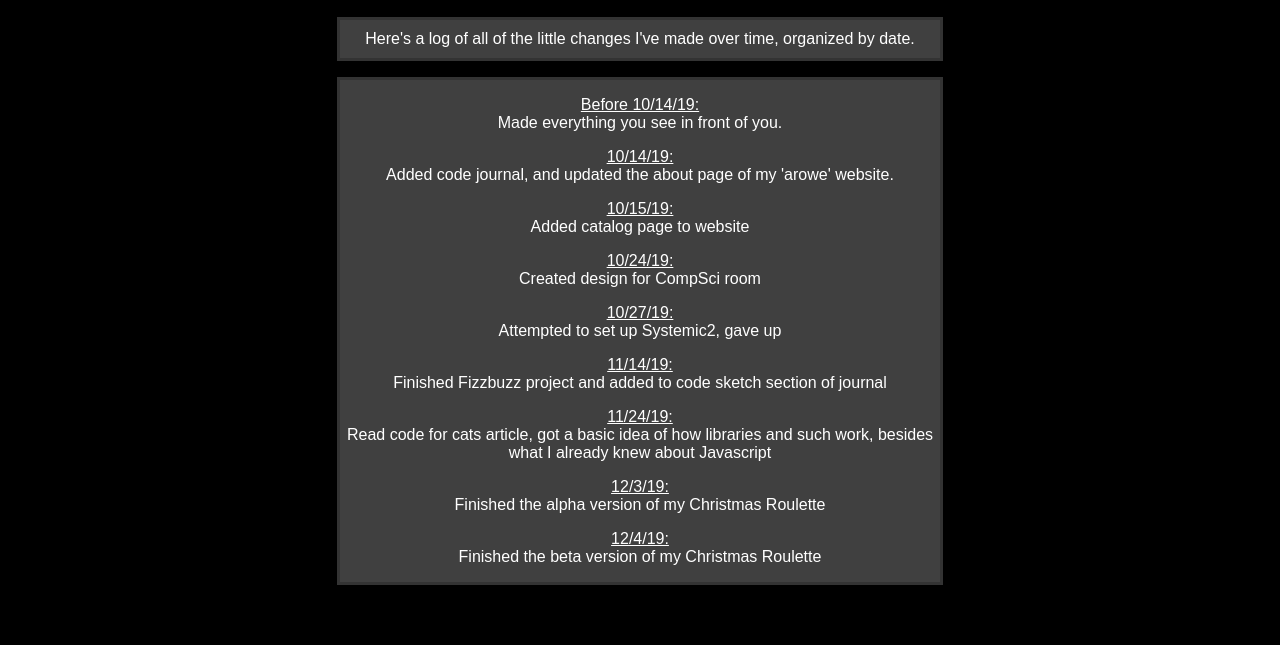
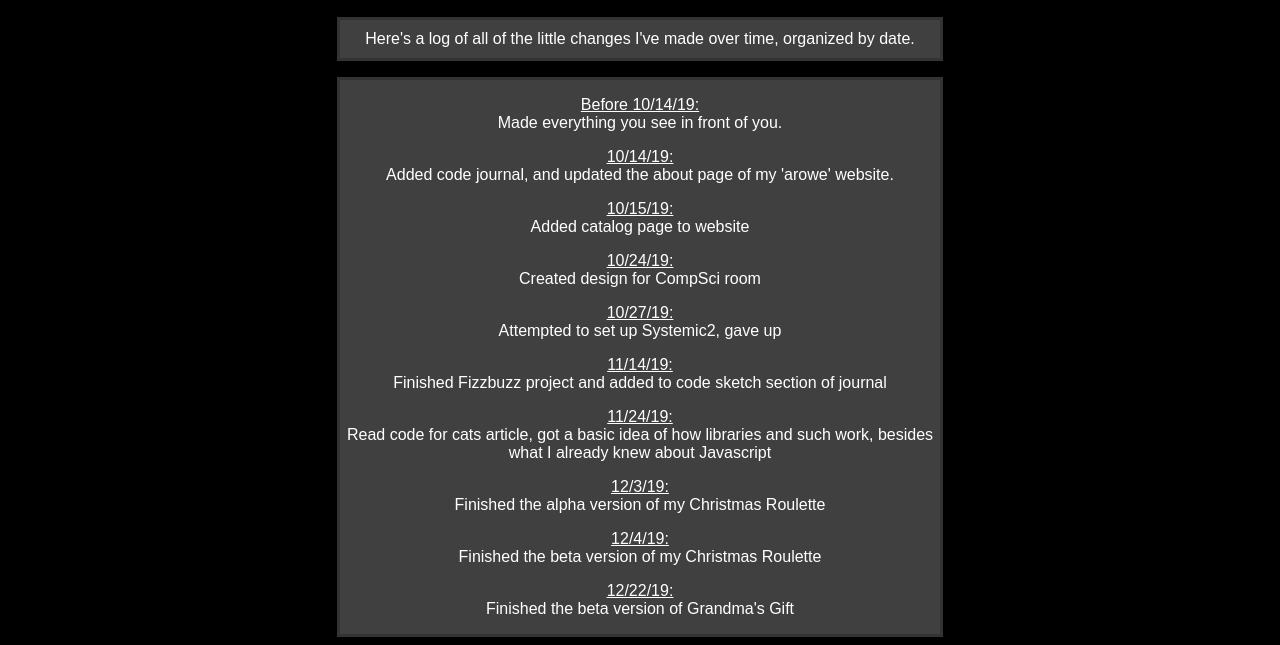
Before and after one commit to arowe104/arowe104.github.io, a plain HTML site: page journal.html in a window 1280 px wide. Shown: the part 208-853 px from the top of the page. Before the commit the page ends 801 px from the top, so only its background shows below. Drawn offline with Linux system fonts and the light colour scheme.

Commit message:
updated index and journal

```diff
--- a/journal.html
+++ b/journal.html
@@ -120,6 +120,7 @@
 				<p class="entry"><div class="date">11/24/19:</div> Read code for cats article, got a basic idea of how libraries and such work, besides what I already knew about Javascript</p>
 				<p class="entry"><div class="date">12/3/19:</div> Finished the alpha version of my Christmas Roulette</p>
 				<p class="entry"><div class="date">12/4/19:</div> Finished the beta version of my Christmas Roulette</p>
+				<p class="entry"><div class="date">12/22/19:</div> Finished the beta version of Grandma's Gift</p>
 			<center>
 		</div>
 	<center>
```
Also changed, not shown: index.html (+1 -0 lines).
